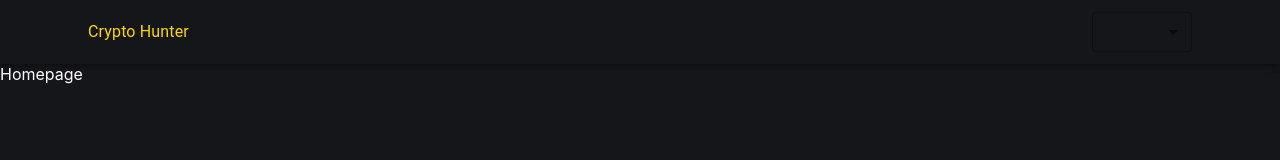
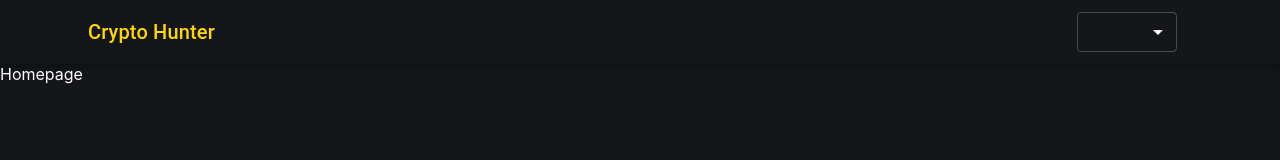
Before and after one commit to Ayushi0516/crypto_hunter, a React (Create React App) app: page / in a window 1280 px wide. Shown: the top 160 px of the page. Built offline with nearby package versions, Linux system fonts and the light colour scheme.

Commit message:
context api implemented

```diff
--- a/src/App.css
+++ b/src/App.css
@@ -1,4 +1,5 @@
 @import url("https://fonts.googleapis.com/css2?family=Montserrat:wght@300;400;800&display=swap");
+/* @import url('https://fonts.googleapis.com/css2?family=Montserrat:wght@500&display=swap'); */
 
 
 *{
--- /dev/null
+++ b/src/CryptoContext.js
@@ -0,0 +1,15 @@
+import React, { createContext } from 'react'
+
+const Crypto =createContext();
+
+const CryptoContext =({children})  => {
+  return (
+    <Crypto.Provider>
+      {children}
+    </Crypto.Provider>
+
+
+  )
+}
+
+export default CryptoContext
--- a/src/components/Header.js
+++ b/src/components/Header.js
@@ -1,31 +1,45 @@
 import { AppBar, Container, MenuItem, Select, Toolbar, Typography } from "@mui/material";
+import { ThemeProvider, createTheme } from '@mui/material/styles';
 import { makeStyles } from '@mui/styles';
 import React from "react";
+import { useNavigate} from "react-router-dom"
 
 const useStyles=makeStyles(()=>({
     title:{
         flex:1,
         color:"gold",
         fontFamily:"Montserrat",
-        fontWeight:"bold",
+        fontWeight:"900",
         cursor:"pointer"
     },
 }))
 
 const Header = () => {
     const classes=useStyles();
+    const navigate=useNavigate();
+
+    const darkTheme=createTheme({
+      palette:{
+        primary:{
+          main:"#fff",
+        },
+        mode:"dark",
+      }
+    })
   return (
+    <ThemeProvider theme={darkTheme}>
     <AppBar color="transparent" position="static">
       <Container>
         <Toolbar>
-          <Typography className={classes.title}>Crypto Hunter</Typography>
-          <Select variant="outlined" style={{width:100,height:40, marginLeft:15}}>
+          <Typography variant="h6" onClick={()=>navigate("/")} className={classes.title}>Crypto Hunter</Typography>
+          <Select variant="outlined" style={{width:100,height:40, marginRight:15}}>
             <MenuItem value={"USD"}>USD</MenuItem>
             <MenuItem value={"INR"}>INR</MenuItem>
           </Select>
         </Toolbar>
       </Container>
     </AppBar>
+    </ThemeProvider>
   );
 };
 
--- a/src/index.js
+++ b/src/index.js
@@ -3,13 +3,17 @@ import ReactDOM from 'react-dom/client';
 import './index.css';
 import App from './App';
 import { BrowserRouter } from 'react-router-dom';
+import CryptoContext from './CryptoContext';
+
 
 
 const root = ReactDOM.createRoot(document.getElementById('root'));
 root.render(
+  <CryptoContext>
   <BrowserRouter>
      <App />
   </BrowserRouter>
+  </CryptoContext>
 
 
 );
```
